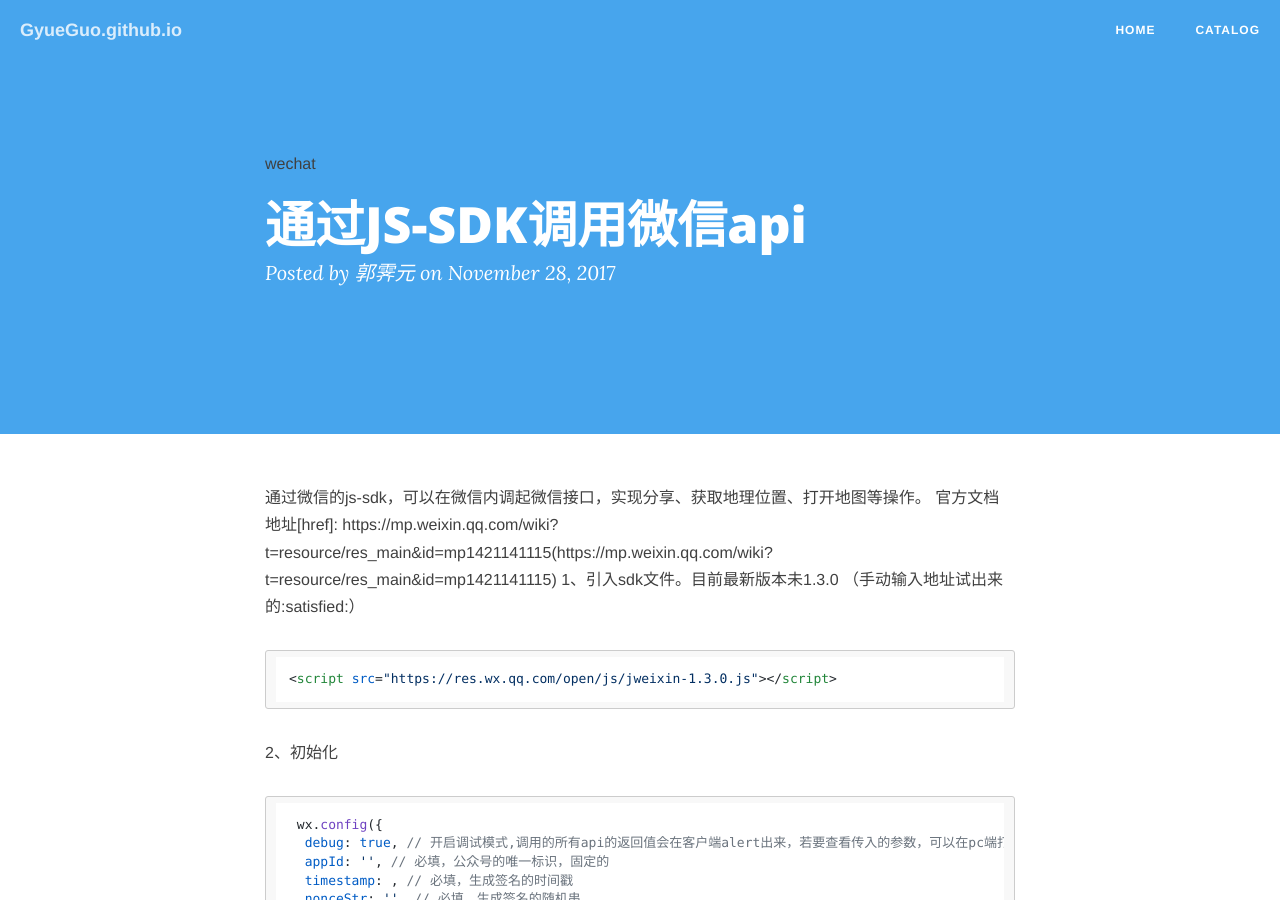
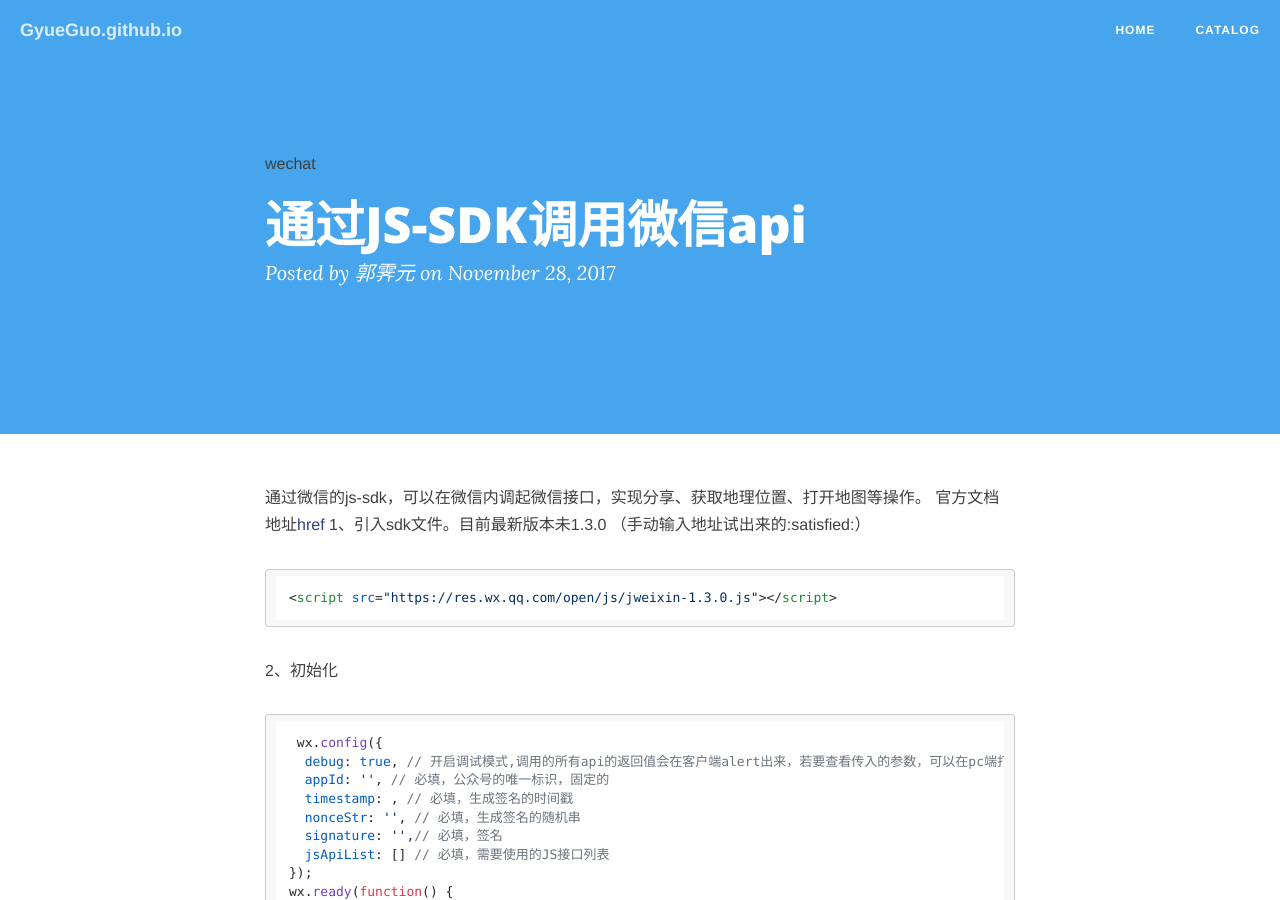
Before and after one commit to liuzesi/GyueGuo.github.io, a Jekyll site: the page built from _posts/2017-11-28-通过JS-SDK调用微信api.md, in a window 1280 px wide and 900 px high. Built offline with Jekyll 4.4.1, drawn with Linux system fonts in a browser that asks for light colours; nearby versions of some CDN libraries; comment, search, counter and statistics services are not loaded; some of the changed lines change nothing that is shown.

Commit message:
add a blog

````diff
--- a/_posts/2017-11-28-通过JS-SDK调用微信api.md
+++ b/_posts/2017-11-28-通过JS-SDK调用微信api.md
@@ -7,7 +7,7 @@ tags: [wechat]
 description: 微信JS-SDK说明
 ---
 通过微信的js-sdk，可以在微信内调起微信接口，实现分享、获取地理位置、打开地图等操作。
-官方文档地址[href]: https://mp.weixin.qq.com/wiki?t=resource/res_main&id=mp1421141115(https://mp.weixin.qq.com/wiki?t=resource/res_main&id=mp1421141115)
+官方文档地址[href](https://mp.weixin.qq.com/wiki?t=resource/res_main&id=mp1421141115)
 1、引入sdk文件。目前最新版本未1.3.0 （手动输入地址试出来的:satisfied:）
 ```javascript
 <script src="https://res.wx.qq.com/open/js/jweixin-1.3.0.js"></script>
````
